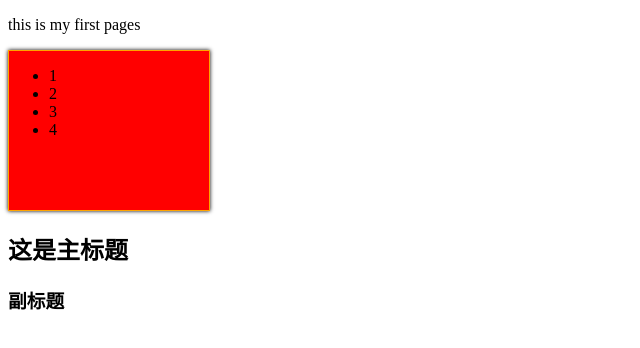
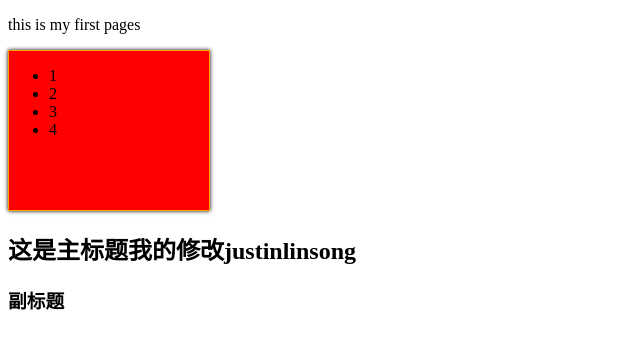
Before and after one commit to AnnDon/javascript, a plain HTML site: page demo.html in a window 1280 px wide. Shown: the whole page, without its empty margins (0-640 px from the left). Drawn offline with Linux system fonts and the light colour scheme.

Commit message:
Update demo.html

```diff
--- a/demo.html
+++ b/demo.html
@@ -26,7 +26,7 @@
 </div>
 <section>
     <hgroup>
-        <h1>这是主标题</h1>
+        <h1>这是主标题我的修改justinlinsong</h1>
         <h3>副标题</h3>
     </hgroup>
 </section>
```
